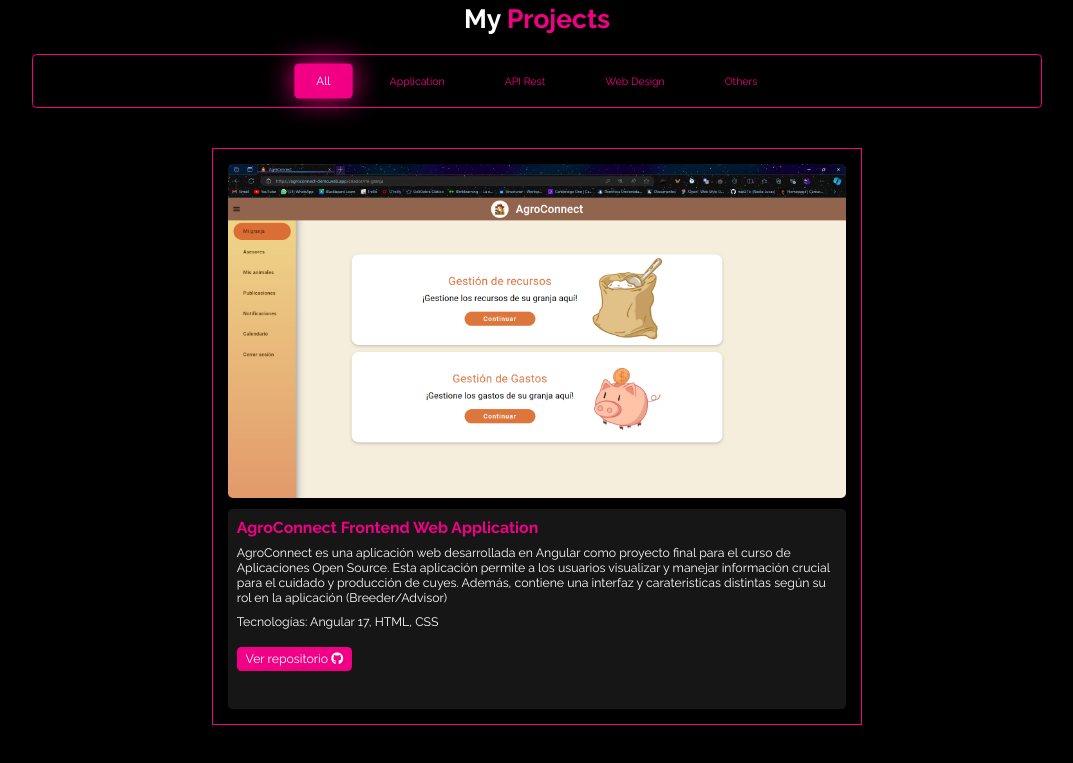
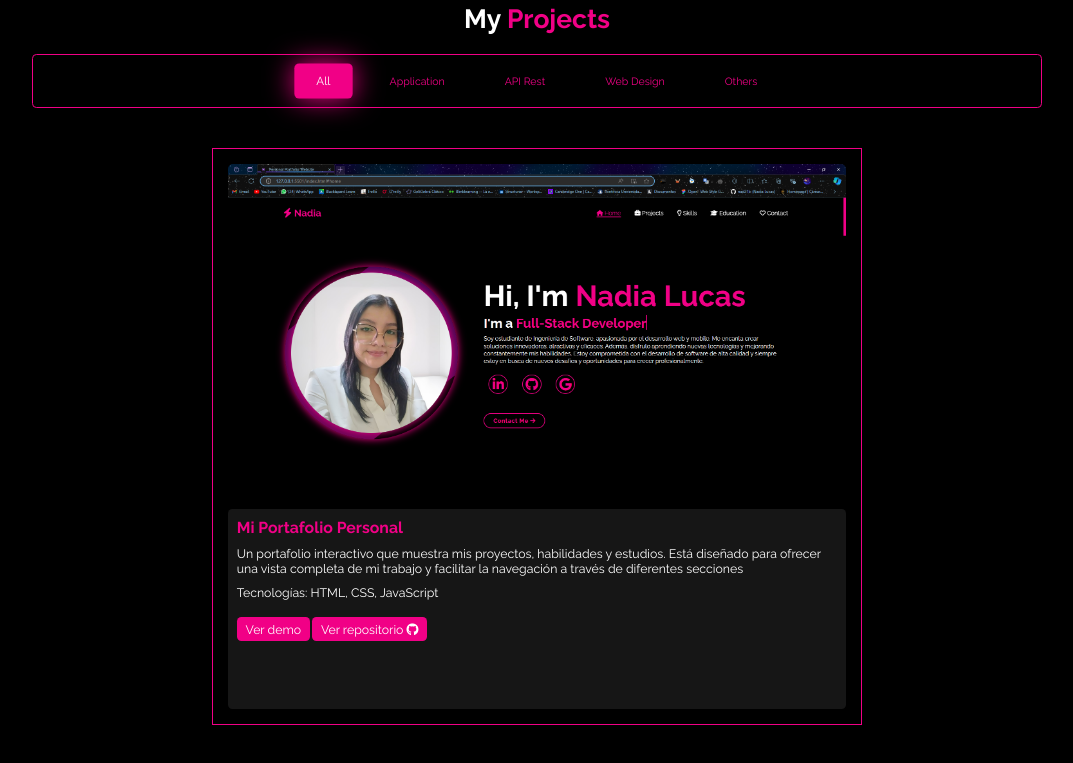
Before and after one commit to nad21lc/MyPortfolio, a plain HTML site: page index.html in a window 1280 px wide. Shown: the part 885-1648 px from the top of the page, without its empty margins (103-1176 px from the left). Drawn offline with nearby package versions, Linux system fonts and the light colour scheme; no server answers.

Commit message:
feat: update projects

```diff
--- a/index.html
+++ b/index.html
@@ -68,6 +68,20 @@
         </ul>
 
         <div class="project-container">
+            <!--box design-->
+            <div class="project-box design">
+                <img src="img/my-portfolio.PNG" alt="My Personal Portfolio">
+                <div class="project">
+                    <div class="box-information">
+                        <h3>Mi Portafolio Personal</h3>
+                        <p>Un portafolio interactivo que muestra mis proyectos, habilidades y estudios. Está diseñado para ofrecer una vista completa de mi trabajo y facilitar la navegación a través de diferentes secciones</p>
+                        <p>Tecnologías: HTML, CSS, JavaScript</p>
+                        <a href="https://main--nadialucas.netlify.app/" class="more-info-btn" target="_blank">Ver demo</i></a>
+                        <a href="https://github.com/nad21lc/MyPortfolio" class="more-info-btn" target="_blank">Ver repositorio <i class="fab fa-github"></i></a>
+                    </div>
+                </div>
+            </div>
+
             <!--box app-->
             <div class="project-box app">
                 <img src="img/agroconnect-front.PNG" alt="AgroConnect Front">
@@ -159,7 +173,7 @@
                         <p>
                             Optical Fiber For All es una aplicación web desarrollada como proyecto final para el curso de Complejidad Algorítmica.
                             El proyecto aplica técnicas avanzadas de algoritmos, como el algoritmo de Kruskal, para diseñar y optimizar
-                            redes de fibra óptica.
+                            redes de fibra óptica
                         </p>
                         <p>Tecnologías: Flask, HTML, CSS & JS</p>
                         <a href="https://github.com/nad21lc/Complejidad-Algoritmica/tree/main/Web%20App" class="more-info-btn" target="_blank">Ver repositorio <i class="fab fa-github"></i></a>
@@ -173,7 +187,7 @@
                 <div class="project">
                     <div class="box-information">
                         <h3>Re-forest Cataclysm</h3>
-                        <p>Re-forest Cataclysm es un videojuego desarrollado como proyecto final para el curso de Programación Orientada a Objetos. Éste se encuentra ambientado en un mundo posapocalíptico donde el objetivo es plantar árboles y mejorar el entorno para restaurar la vida en el planeta. El juego busca transmitir un mensaje de concientización sobre la importancia de la reforestación y la preservación del medio ambiente.</p>
+                        <p>Re-forest Cataclysm es un videojuego desarrollado como proyecto final para el curso de Programación Orientada a Objetos. Éste se encuentra ambientado en un mundo posapocalíptico donde el objetivo es plantar árboles y mejorar el entorno para restaurar la vida en el planeta. El juego busca transmitir un mensaje de concientización sobre la importancia de la reforestación y la preservación del medio ambiente</p>
                         <p>Tecnologías: Windows Forms, C++</p>
                         <a href="https://github.com/nad21lc/Re-forest-Cataclysm" class="more-info-btn" target="_blank">Ver repositorio <i class="fab fa-github"></i></a>
                     </div>
```
Also changed, not shown: img/my-portfolio.PNG (added).
